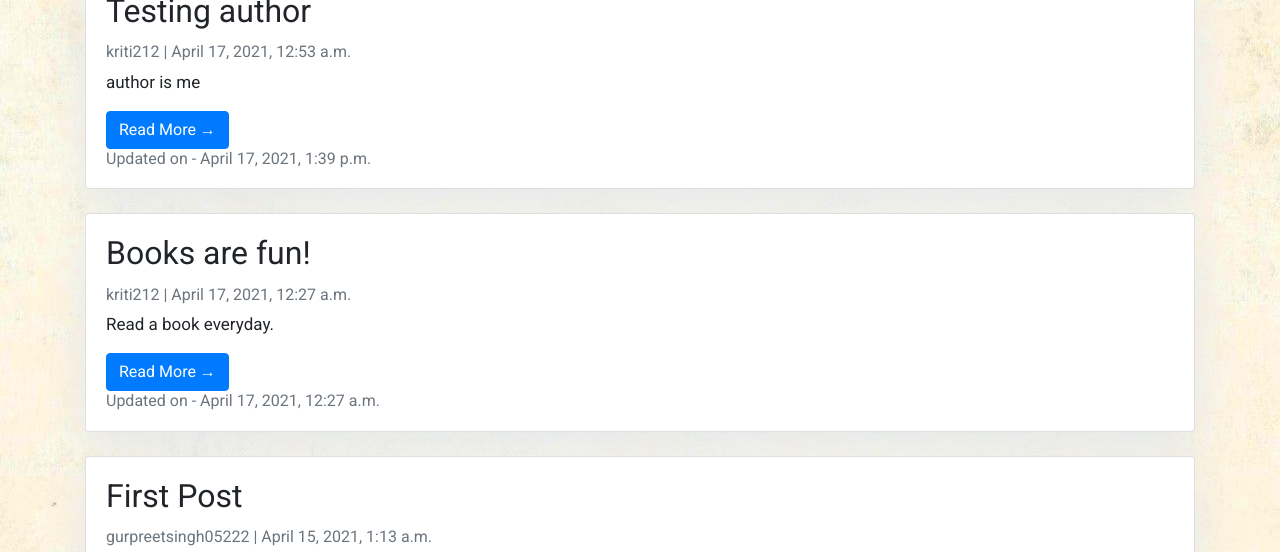
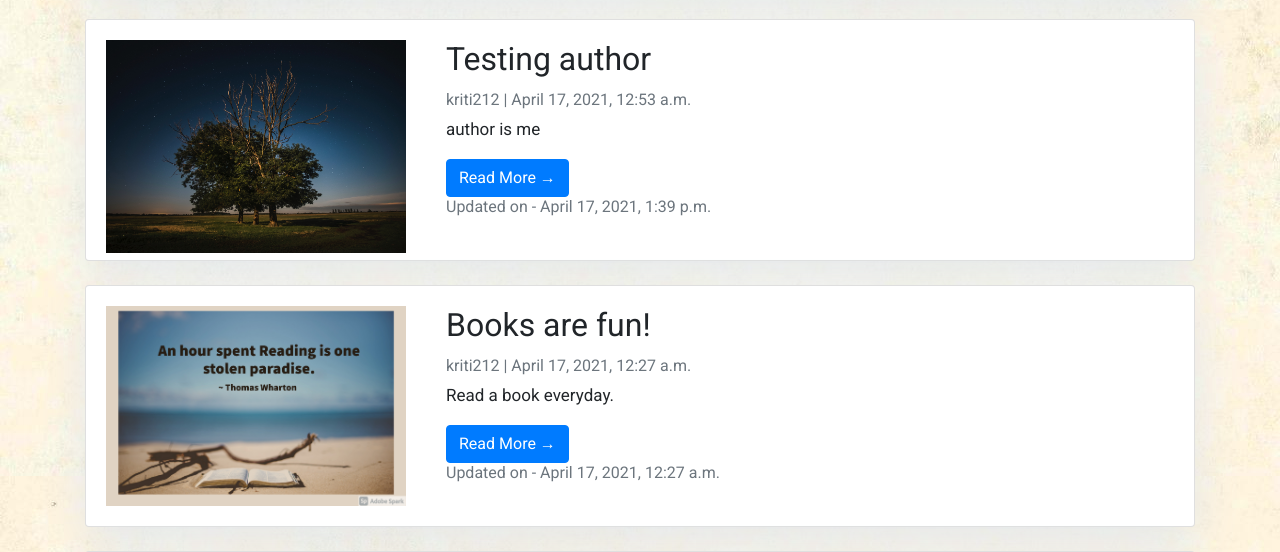
Before and after one commit to Gurpreetsingh05222/EmergingTech_Project, a Django app: page / in a window 1280 px wide. Shown: the part 791-1343 px from the top of the page. Run offline with Django 3.2, Linux system fonts and the light colour scheme; data comes from the database, SQL or seed files in the repository; both versions use the stored data as it was after the commit; some libraries are stand-ins or nearby versions.

Commit message:
displaying images on index page

```diff
--- a/DialogDiaries/blog/static/css/index.css
+++ b/DialogDiaries/blog/static/css/index.css
@@ -49,3 +49,13 @@ body {
 .site-sub-heading{
     font-size: 15px !important;
 }
+
+.details{
+    display: flex;
+}
+
+.img{
+    margin-right: 40px;
+    width: 300px;
+    height: 200px;
+}
--- a/DialogDiaries/templates/index.html
+++ b/DialogDiaries/templates/index.html
@@ -21,12 +21,17 @@
         <div class="col-md-12 mt-3 left">
             {% for post in post_list %}
             <div class="card mb-4">
-                <div class="card-body">
-                    <h2 class="card-title">{{ post.title }}</h2>
-                    <p class="card-text text-muted h6">{{ post.author }} | {{ post.created_on}}</p>
-                    <p class="card-text">{{post.content|slice:":200" }}</p>
-                    <a href="{% url 'post_detail' post.slug  %}" class="btn btn-primary">Read More &rarr;</a>
-                    <p class="card-text text-muted h6">Updated on - {{ post.updated_on }}</p>
+                <div class="card-body details">
+                    <div class="img">
+                        <img class="post-image" src="../media/{{post.image}}">
+                    </div>
+                    <div class="detail">
+                        <h2 class="card-title">{{ post.title }}</h2>
+                        <p class="card-text text-muted h6">{{ post.author }} | {{ post.created_on}}</p>
+                        <p class="card-text">{{post.content|slice:":200" }}</p>
+                        <a href="{% url 'post_detail' post.slug  %}" class="btn btn-primary">Read More &rarr;</a>
+                        <p class="card-text text-muted h6">Updated on - {{ post.updated_on }}</p>
+                    </div>
                 </div>
             </div>
             {% endfor %}
--- a/DialogDiaries/templates/post_detail.html
+++ b/DialogDiaries/templates/post_detail.html
@@ -1,5 +1,6 @@
 {% extends 'base.html' %} {% block content %}
 {% block sidebar %} {% include 'sidebar.html' %} {% endblock sidebar %}
+
 <div class="margin-top container">
   <div>
     <div class="col-md-9 card mb-4  mt-3 left  top">
```
Also changed, not shown: DialogDiaries/db.sqlite3, DialogDiaries/media/images/gabriel-tovar-KlVkHX_Hwco-unsplash.jpg (added), DialogDiaries/media/images/zoltan-tasi-oBTC7jviUxs-unsplash.jpg (added).
